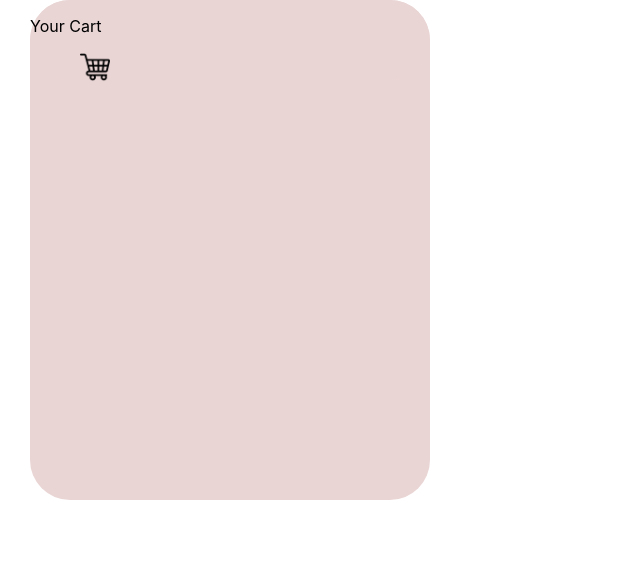
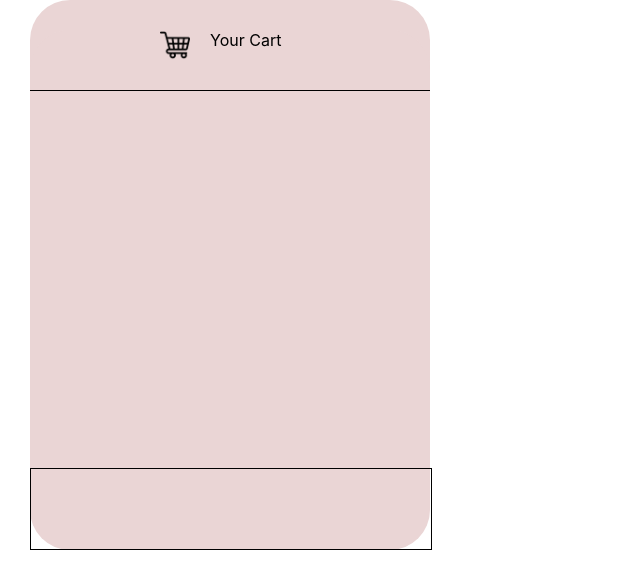
Before and after one commit to YaseeRathnayaka/MunchMate, a React (Create React App) app in the folder frontend/: page /cart in a window 1280 px wide. Shown: the top 588 px of the page, without its empty margins (0-640 px from the left). Built offline with nearby package versions, Linux system fonts and the light colour scheme.

Commit message:
button cart updated and ui changed

```diff
--- a/frontend/src/components/containers/Cart/Cart.css
+++ b/frontend/src/components/containers/Cart/Cart.css
@@ -1,15 +1,45 @@
 .cart{
-    height: 500px;
+    height: 550px;
     width: 400px;
     background-color: #EAD5D5;
     border-radius: 40px;
     margin-left: 30px;
     display: flex;
+    flex-direction: column;
 }
 .cart-header{
-    height: 80px;
-    width: 400px;
+    height: 60px;
+
     background-color: #EAD5D5;
     border-radius: 40px;
     border-bottom: none;
+    display: flex;
+    margin-top: 30px;
+    flex-direction: row;
+    padding-left: 30px;
+    border-bottom: 1px solid black;
+    border-bottom-right-radius: 0;
+    border-bottom-left-radius: 0 ;
+
 }
+.cart-content{
+    background-color: aqua;
+
+}
+.cart-footer{
+    border: 1px solid black;
+    height: 80px;
+    display: flex;
+    width: 400px;
+    margin-top: auto;
+    margin-left: auto;
+}
+.cart-image{
+    height: 30px;
+    width: 30px;
+    padding-left: 100px;
+}
+.cart-title{
+    margin-left: 20px;
+    margin-top: 0px;
+}
--- a/frontend/src/components/containers/Cart/Cart.js
+++ b/frontend/src/components/containers/Cart/Cart.js
@@ -1,15 +1,22 @@
 import React from 'react'
 import '../Cart/Cart.css'
 import Cartimg from '../../../assets/shopping-cart.png'
-import Header from '../Header/Header'
+
 
 const Cart = () => {
   return (
     <div className='cart-container'>
         <div className='cart'>
             <div className='cart-header'>
+
+                <img src={Cartimg} className='cart-image' />
                 <p className='cart-title'>Your Cart</p>
-                <img src={Cartimg} className='cart-image' />
+            </div>
+            <div className='cart-content'>
+
+            </div>
+            <div className='cart-footer'>
+
             </div>
         </div>
 
--- a/frontend/src/components/containers/Header/Header.css
+++ b/frontend/src/components/containers/Header/Header.css
@@ -26,7 +26,15 @@
     cursor: pointer;
     margin-right: 10px;
     box-shadow: none;
-}
+    position: relative; /* Add position: relative for the lifting effect */
+    transition: box-shadow 0.3s ease, transform 0.3s ease; /* Add transition for box-shadow and transform */
+  }
+
+  .Home-button:hover {
+    box-shadow: 0 8px 16px rgba(0, 0, 0, 0.2);
+    transform: translateY(-4px); /* Lift up effect */
+  }
+
 .Login-button{
     height: 30px;
     width: 100px;
@@ -37,16 +45,14 @@
     cursor: pointer;
     margin-left: 500px;
 }
-.cart-image{
+.cart-image-header{
     height: 30px;
     width: 30px;
     margin-left: 50px;
 }
 .cart-number{
-    height: 30px;
-    width: 30px;
-    border-radius: 50px;
-    background-color: #a41e1e;
-    margin-left: 10px;
+    font-weight: bold;
+    margin: auto;
+    color: #a41e1e;
 
 }
--- a/frontend/src/components/containers/Header/Header.js
+++ b/frontend/src/components/containers/Header/Header.js
@@ -1,13 +1,13 @@
 import React from 'react'
 import { Navigate } from 'react-router';
 import logo from '../../../assets/logo.png';
-import cart from '../../../assets/shopping-cart.png';
+import cartlogo from '../../../assets/shopping-cart.png';
 import "./Header.css"
 
 const Home = () =>{
     Navigate('/home');
 }
-const Header = () => {
+const Header = ({size}) => {
   return (
     <div className='header'>
         <div>
@@ -21,10 +21,10 @@ const Header = () => {
 
             <button className='Login-button' onClick={Home}>Login</button>
             <div>
-                <img src={cart} className='cart-image'/>
+                <img src={cartlogo} className='cart-image-header'/>
             </div>
             <div className='cart-number'>
-                2
+                <span>{size}</span>
             </div>
         </div>
 
--- a/frontend/src/components/pages/Cards/Cards.js
+++ b/frontend/src/components/pages/Cards/Cards.js
@@ -2,8 +2,8 @@ import React from 'react'
 import '../Cards/Cards.css'
 
 
-const Cards =({item}) => {
-    const {image, name, description, price} = item;
+const Cards =({item, handleClick}) => {
+    const {image, name, description, price, id} = item;
   return (
     <div className='cards'>
       <div className='image-box'>
@@ -12,7 +12,7 @@ const Cards =({item}) => {
         <p className='name'>{name}</p><br></br>
         <p className='description'>{description}</p>
         <p className='price'>{price}</p>
-        <button className='addtocart'>Add to cart</button>
+        <button className='addtocart' onClick={()=>handleClick(item)}>Add to cart</button>
       </center></div>
       </div>
     </div>
--- a/frontend/src/components/pages/MenuPage/MenuPage.css
+++ b/frontend/src/components/pages/MenuPage/MenuPage.css
@@ -12,7 +12,14 @@
     cursor: pointer;
     margin-top: 20px;
     margin-left: 10px;
-}
+    position: relative; /* Add position: relative for the lifting effect */
+    transition: box-shadow 0.3s ease, transform 0.3s ease; /* Add transition for box-shadow and transform */
+  }
+
+  .menu-button:hover {
+    box-shadow: 0 8px 16px rgba(0, 0, 0, 0.2);
+    transform: translateY(-4px); /* Lift up effect */
+  }
 .card-map{
     margin-left: 20px;
 }
--- a/frontend/src/components/pages/MenuPage/MenuPage.js
+++ b/frontend/src/components/pages/MenuPage/MenuPage.js
@@ -1,16 +1,30 @@
-import React from 'react'
-import list from '../../../data/Data'
-import Cards from '../Cards/Cards'
-import Header from '../../containers/Header/Header'
-import '../MenuPage/MenuPage.css'
-import Cart from '../../containers/Cart/Cart'
+import React, { useState } from 'react';
+import list from '../../../data/Data';
+import Cards from '../Cards/Cards';
+import Header from '../../containers/Header/Header';
+import '../MenuPage/MenuPage.css';
+import Cart from '../../containers/Cart/Cart';
 
 const MenuPage = () => {
+    const [cart, setCart] = useState([]);
+    const [warining, setWarining] = useState([]);
+
+    const handleClick = (item) =>{
+        let isPresent = false;
+        cart.forEach((product)=>{
+                if(item.id === product.id)
+                isPresent = true;
+        })
+        if(isPresent)
+         return;
+        setCart([...cart, item]);
+    }
+
     return (
         <div className='menu-container'>
-        <Header />
+            <Header size={cart.length} /> {/* Pass the cart size to Header */}
             <div className='menu-buttons'>
-    <button className='menu-button' > Mains</button>
+                <button className='menu-button' >Mains</button>
                 <button className='menu-button' >Burgers</button>
                 <button className='menu-button' >Wraps</button>
                 <button className='menu-button' >Biriyani</button>
@@ -21,7 +35,7 @@ const MenuPage = () => {
     <div className='cart-card'>
     <div className='card-map'>
         {list.map((item) => (
-        <Cards item={item} />
+        <Cards item={item} handleClick={handleClick} key={item.id} />
     ))}
     <div>
         <Cart />
--- a/frontend/src/data/Data.js
+++ b/frontend/src/data/Data.js
@@ -8,31 +8,36 @@ const List = [
     image: food1,
     name: 'Quarter/2Pc (HC)',
     description : '2 pieces of our Signature crispy, juicy chicken',
-    price : 'Rs. 1,170'
+    price : 'Rs. 1,170',
+    id:1
     },
     {
         image: food2,
         name: 'Half /4Pc (HC)',
         description : '4 pieces of our Signature crispy, juicy chicken',
-        price : 'Rs. 2,190'
+        price : 'Rs. 2,190',
+        id:2
         },
         {
             image: food1,
             name: 'BUCKET/6PC (H&C)',
             description : 'Hot & Crispy Chicken 6 pc Bucket',
-            price : 'Rs. 3,140'
+            price : 'Rs. 3,140',
+            id:3
             },
             {
                 image: food2,
                 name: 'Full/8Pc (HC)',
                 description : '8 pieces of our Signature crispy, juicy chicken served in a bucket',
-                price : 'Rs. 4,270'
+                price : 'Rs. 4,270',
+                id:4
                 },
                 {
                     image: food2,
                     name: 'Bucket/12 Pc (HC)',
                     description : '12 pieces of our Signature crispy, juicy chicken served in a bucket',
-                    price : 'Rs. 6,220'
+                    price : 'Rs. 6,220',
+                    id:5
                     },
 ];
 
```
Lines whose indentation alone changed are shown as unchanged.
